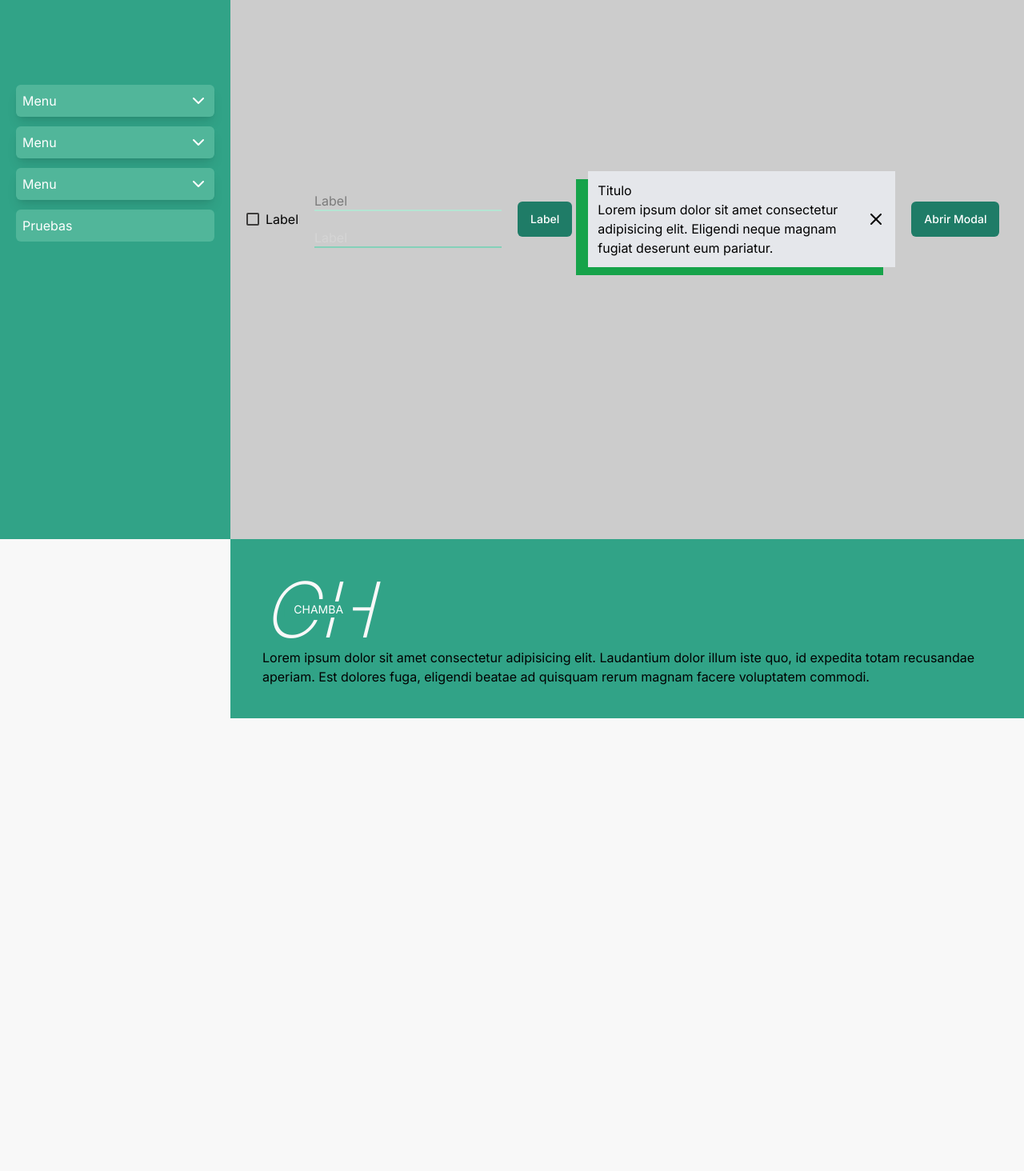
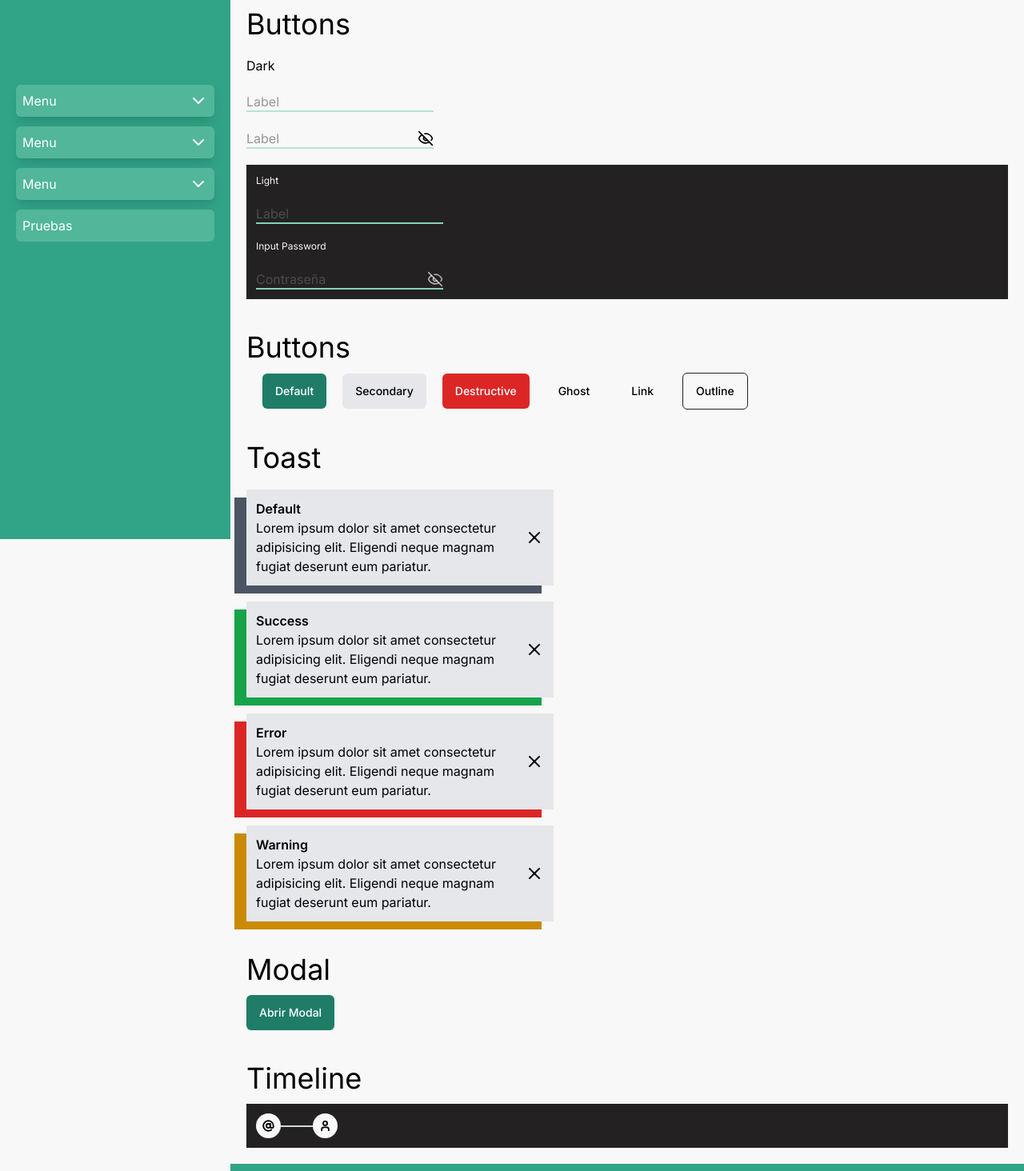
Before and after one commit to Hook03cdl/chamba, a Next.js app: page /pruebas in a window 1280 px wide. Shown: the part 126-1590 px from the top of the page at 80% size. Before the commit the page ends 1024 px from the top, so only its background shows below. Built offline with nearby package versions, Linux system fonts and the light colour scheme.

Commit message:
mejoras de componentes

```diff
--- a/app/(auth)/login/page.tsx
+++ b/app/(auth)/login/page.tsx
@@ -1,51 +1,54 @@
 'use client';
 
-import Logo from "@/components/ui/Logo";
-import { Button } from "@/components/ui/button";
+import Logo from '@/components/ui/Logo';
+import { Button } from '@/components/ui/button';
 import { Input } from '@/components/ui/Inputs';
-import Link from "next/link";
-import { useState } from "react";
-import { Eye, EyeOff } from "lucide-react";
+import Link from 'next/link';
+import { useState } from 'react';
+import { Eye, EyeOff } from 'lucide-react';
 
-export default function Login(){
+export default function Login() {
 	const [visible, setVisible] = useState(false);
 	const [eyeVisible, setEyeVisible] = useState('hidden');
 	const [eyeOffVisible, setEyeOffVisible] = useState('');
 
-    function changePassword(){
+	function changePassword() {
 		setVisible(!visible);
 
-        if(visible){
+		if (visible) {
 			setEyeVisible('hidden');
 			setEyeOffVisible('');
 		} else {
-            setEyeVisible('')
+			setEyeVisible('');
 			setEyeOffVisible('hidden');
 		}
 	}
 
-    return(
+	return (
 		<section className="flex">
-            <section className="bg-[#D9D9D9] w-3/6 h-[100vh] flex justify-center items-center">
-                <Logo></Logo>
+			<section className="bg-humo w-3/6 h-[100vh] flex justify-center items-center">
+				<Logo variant="dark" />
 			</section>
-            <section className="bg-[#212322] w-3/6 flex justify-center items-center flex-col">
+			<section className="bg-shark w-3/6 flex justify-center items-center flex-col">
 				<div className="space-y-10">
-                    <Input label={'Correo electrónico'} id="prueba2" required/>
-                    <div className="relative">
-                        <Input label={'Contraseña'} id="prueba" type={visible ? 'text' : 'password'} required/>
+					<Input
+						label={'Correo electrónico'}
+						type="email"
+						id="email"
+						required
+					/>
+					<Input
+						label={'Correo electrónico'}
+						type="password"
+						id="password"
+						required
+					/>
 
-                        <button onClick={changePassword} className={`${eyeVisible} absolute right-1 bottom-1`}>
-                            <Eye color="white" />
-                        </button>
-
-                        <button onClick={changePassword} className={`${eyeOffVisible} absolute right-1 bottom-1`}>
-                            <EyeOff color="white" />
-                        </button>
-                    </div>
 					<Button className="w-full">Iniciar sesión</Button>
 				</div>
-                <Link href={'/pruebas'} className="mt-14 text-white hover:underline">¿No tienes una cuenta?</Link>
+				<Link href={'/pruebas'} className="mt-14 text-white hover:underline">
+					¿No tienes una cuenta?
+				</Link>
 			</section>
 		</section>
 	);
--- a/app/(page)/pruebas/page.tsx
+++ b/app/(page)/pruebas/page.tsx
@@ -2,27 +2,85 @@
 
 import { Button } from '@/components/ui/button';
 import { Checkbox, Input } from '@/components/ui/Inputs';
+import Timeline from '@/components/ui/Timeline';
 import { Toast } from '@/components/ui/Toast';
 import { openModal } from '@/hooks/useModal';
 
 export default function Pruebas() {
-	// const { openModal } = useModal();
 	return (
-		<section className="flex items-center gap-5 p-5 min-h-svh bg-[#ccc]">
+		<section className="p-5 min-h-svh space-y-10">
+			<div>
+				<h3 className="text-4xl mb-3">CheckBox</h3>
 				<Checkbox id="Input" label="Label" required />
+			</div>
 			<div className="space-y-5">
-				<Input label={'Label'} id="prueba" required variant="dark" />
-				<Input label={'Label'} id="prueba" required />
+				<h3 className="text-4xl mb-3">Buttons</h3>
+				<h3>Dark</h3>
+				<Input label={'Label'} id="dark1" required variant="dark" />
+				<Input
+					type="password"
+					label={'Label'}
+					id="dark2"
+					required
+					variant="dark"
+				/>
+				<div className="bg-shark p-3 space-y-5">
+					<h3 className="text-humo text-xs">Light</h3>
+					<Input label={'Label'} id="light1" required />
+					<h3 className="text-humo text-xs">Input Password</h3>
+					<Input type="password" label="Contraseña" id="light2" required />
 				</div>
-			<Button>Label</Button>
+			</div>
+			<div className="block space-x-5">
+				<h3 className="text-4xl mb-3">Buttons</h3>
+				<Button>Default</Button>
+				<Button variant={'secondary'}>Secondary</Button>
+				<Button variant={'destructive'}>Destructive</Button>
+				<Button variant={'ghost'}>Ghost</Button>
+				<Button variant={'link'}>Link</Button>
+				<Button variant={'outline'}>Outline</Button>
+			</div>
+			<div className="space-y-5">
+				<h3 className="text-4xl mb-3">Toast</h3>
 				<Toast
-				variant={'success'}
-				title={'Titulo'}
+					variant={'default'}
+					title={'Default'}
 					description={
 						'Lorem ipsum dolor sit amet consectetur adipisicing elit. Eligendi neque magnam fugiat deserunt eum pariatur.'
 					}
 				/>
+				<Toast
+					variant={'success'}
+					title={'Success'}
+					description={
+						'Lorem ipsum dolor sit amet consectetur adipisicing elit. Eligendi neque magnam fugiat deserunt eum pariatur.'
+					}
+				/>
+				<Toast
+					variant={'error'}
+					title={'Error'}
+					description={
+						'Lorem ipsum dolor sit amet consectetur adipisicing elit. Eligendi neque magnam fugiat deserunt eum pariatur.'
+					}
+				/>
+				<Toast
+					variant={'warn'}
+					title={'Warning'}
+					description={
+						'Lorem ipsum dolor sit amet consectetur adipisicing elit. Eligendi neque magnam fugiat deserunt eum pariatur.'
+					}
+				/>
+			</div>
+			<div>
+				<h3 className="text-4xl mb-3">Modal</h3>
 				<Button onClick={openModal}>Abrir Modal</Button>
+			</div>
+			<div>
+				<h3 className="text-4xl mb-3">Timeline</h3>
+				<div className="bg-shark p-3">
+					<Timeline />
+				</div>
+			</div>
 		</section>
 	);
 }
--- a/components/ui/Inputs.tsx
+++ b/components/ui/Inputs.tsx
@@ -1,6 +1,7 @@
 'use client';
 
-import { Check } from 'lucide-react';
+import { Check, Eye, EyeOff } from 'lucide-react';
+import { text } from 'node:stream/consumers';
 import { useRef, useState } from 'react';
 
 const variants = {
@@ -20,6 +21,7 @@ const variants = {
 interface InputProps extends React.InputHTMLAttributes<HTMLInputElement> {
 	label: string;
 	variant?: 'light' | 'dark';
+	type?: 'email' | 'text' | 'password';
 }
 
 export function Input({
@@ -27,16 +29,28 @@ export function Input({
 	variant = 'light',
 	className,
 	id,
+	type = 'text',
 	...props
 }: InputProps) {
+	const [show, setShow] = useState(false);
+
+	const getType = (type: string) => {
+		if (type == 'password') {
+			return show ? 'text' : 'password';
+		} else {
+			return type;
+		}
+	};
+
 	return (
 		<div className="flex flex-col max-w-max">
 			<div className="relative">
 				<input
 					id={id}
 					name={id}
+					type={getType(type)}
+					className={` bg-inherit outline-none border-b-2 peer/input ${variants[variant].input}  ${className}`}
 					{...props}
-					className={` bg-inherit outline-none border-b-2 peer/input ${variants[variant].input}  ${className}`}
 				/>
 				<label
 					htmlFor={id}
@@ -47,6 +61,16 @@ export function Input({
 				>
 					{label}
 				</label>
+				{type === 'password' && (
+					<button
+						className={`absolute right-0 top-1/2 -translate-y-1/2 ${
+							variant == 'light' ? 'text-humo/65' : 'text-base/65'
+						}`}
+						onClick={() => setShow(!show)}
+					>
+						{show ? <Eye size={20} /> : <EyeOff size={20} />}
+					</button>
+				)}
 			</div>
 		</div>
 	);
--- /dev/null
+++ b/components/ui/Timeline.tsx
@@ -0,0 +1,24 @@
+'use client';
+
+import { AtSign, User } from 'lucide-react';
+import { usePathname } from 'next/navigation';
+import { ToolTip } from './Tooltip';
+
+export default function Timeline() {
+	const pathname = usePathname();
+	return (
+		<div className="flex items-center">
+			<ToolTip content={'Cuenta'} variant={'bottom'}>
+				<div className="bg-humo p-2 rounded-full">
+					<AtSign size={15} strokeWidth={3} />
+				</div>
+			</ToolTip>
+			<div className="h-[2px] bg-gray-300 w-10" />
+			<ToolTip content={'Datos personales'} variant={'bottom'}>
+				<div className="bg-humo p-2 rounded-full">
+					<User size={15} strokeWidth={3} />
+				</div>
+			</ToolTip>
+		</div>
+	);
+}
--- a/components/ui/Toast.tsx
+++ b/components/ui/Toast.tsx
@@ -30,7 +30,7 @@ const Toast = React.forwardRef<HTMLDivElement, ToastProps>(
 		return (
 			<div className={cn(toastVariant({ className, variant }))}>
 				<div>
-					<h3>{title}</h3>
+					<h3 className="font-semibold">{title}</h3>
 					<p>{description}</p>
 					{fallback}
 				</div>
--- a/components/ui/Tooltip.tsx
+++ b/components/ui/Tooltip.tsx
@@ -6,7 +6,7 @@ import * as React from 'react';
 import { useState } from 'react';
 
 const tooltipVariants = cva(
-	'absolute bg-black rounded-lg p-2 px-4 z-50 text-white',
+	'absolute bg-black rounded-lg p-2 px-4 z-50 text-white text-xs',
 	{
 		variants: {
 			variant: {
--- a/components/ui/button.tsx
+++ b/components/ui/button.tsx
@@ -5,17 +5,16 @@ import { cva, type VariantProps } from 'class-variance-authority';
 import { cn } from '@/lib/utils';
 
 const buttonVariants = cva(
-	'inline-flex items-center justify-center rounded-md text-sm font-medium ring-offset-background transition-colors focus-visible:outline-none focus-visible:ring-2 focus-visible:ring-ring focus-visible:ring-offset-2 disabled:pointer-events-none disabled:opacity-50',
+	'inline-flex items-center justify-center rounded-md text-sm font-medium transition-colors focus-visible:outline-none focus-visible:ring-2 focus-visible:ring-offset-2 disabled:pointer-events-none disabled:opacity-50',
 	{
 		variants: {
 			variant: {
 				default: 'bg-niagara-600 hover:bg-niagara-500 text-white',
 				destructive: 'bg-red-600 hover:bg-red-600/80 text-white',
-				outline:
-					'border border-input bg-background hover:bg-accent hover:text-accent',
+				outline: 'border border-shark bg-transparent hover:bg-gray-200',
 				secondary: 'bg-gray-200 hover:bg-gray-300',
-				ghost: 'hover:bg-accent hover:text-accent-foreground',
-				link: 'text-primary underline-offset-4 hover:underline',
+				ghost: 'hover:bg-gray-200',
+				link: 'hover:underline',
 			},
 			size: {
 				default: 'px-4 py-3 h-fit',
--- a/hooks/useModal.ts
+++ b/hooks/useModal.ts
@@ -1,10 +1,4 @@
 import { create } from 'zustand';
-
-interface UseModalProps {
-	isOpen: boolean;
-	openModal: () => void;
-	closeModal: () => void;
-}
 
 export const useModal = create(() => ({
 	isOpen: false,
```
Lines whose indentation alone changed are shown as unchanged.
